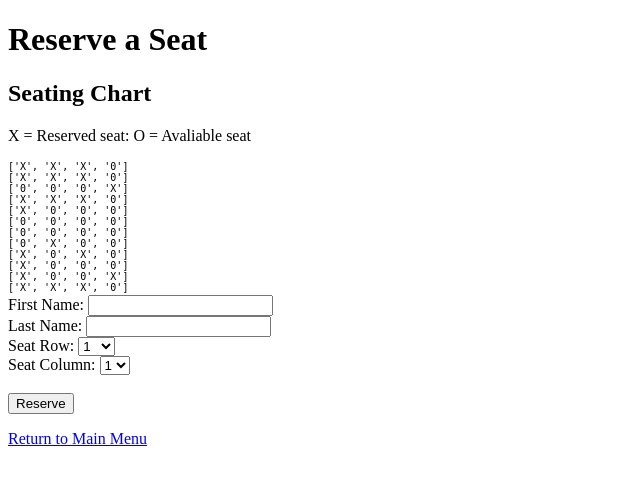
After one commit to ClaudiaFue/Final_Project-4320, a Flask app: page /reserve in a window 1280 px wide. The commit adds this page. Shown: the top 485 px of the page, without its empty margins (0-640 px from the left). Run offline with Flask 3, Linux system fonts and the light colour scheme; data comes from the database, SQL or seed files in the repository; both versions use the stored data as it was after the commit.

Commit message:
added reservation and admin functionalities

```diff
--- /dev/null
+++ b/Templates/reserve.html
@@ -0,0 +1,60 @@
+<!DOCTYPE html>
+<html lang="en">
+<head>
+    <meta charset="UTF-8">
+    <meta name="viewport" content="width=device-width, initial-scale=1.0">
+    <title>Reserve a Seat</title>
+    <style>
+        .matrix {
+            font-family: monospace;
+            font-size: 10px;
+            margin-bottom: 2px;
+            margin-top: 2px;
+        }
+        .error {
+            color: red; /* Make error messages red */
+        }
+    </style>
+</head>
+<body>
+    <h1>Reserve a Seat</h1>
+    {% if message %}
+        <p class="{% if 'Invalid' in message.lower() or 'already' in message.lower() %}error{% endif %}">{{ message|safe }}</p>
+    {% endif %}
+    <div>
+        <h2>Seating Chart</h2>
+        <p>X = Reserved seat: O = Avaliable seat </p>
+    </div>
+    <div class="matrix">
+        {% for row in seating_chart %}
+            ['{{ row[0] }}', '{{ row[1] }}', '{{ row[2] }}', '{{ row[3] }}']<br>
+        {% endfor %}
+    </div>
+    <form action="/reserve" method="post"> <!-- POST request to handle reservation -->
+        <!-- User input for reservation -->
+        <label for="first_name">First Name:</label>
+        <input type="text" id="first_name" name="first_name" required>
+        <br>
+        <label for="last_name">Last Name:</label>
+        <input type="text" id="last_name" name="last_name" required>
+        <br>
+        <label for="seat_row">Seat Row:</label>
+        <select id="seat_row" name="seat_row" required>
+            {% for i in range(1, 13) %}
+                <option value="{{ i }}">{{ i }}</option>
+            {% endfor %}
+        </select>
+        <br>
+        <label for="seat_column">Seat Column:</label>
+        <select id="seat_column" name="seat_column" required>
+            {% for i in range(1, 5) %}
+                <option value="{{ i }}">{{ i }}</option>
+            {% endfor %}
+        </select>
+        <br>
+        <br>
+        <button type="submit">Reserve</button> <!-- Submit the reservation -->
+    </form>
+    <p><a href="/">Return to Main Menu</a></p>
+</body>
+</html>
--- a/app.py
+++ b/app.py
@@ -1,6 +1,6 @@
 import sqlite3
 from flask import Flask, request, redirect, url_for, flash, render_template
-
+import random
 app = Flask(__name__)
 app.config["DEBUG"] = True
 app.secret_key = "secret_key"
@@ -30,10 +30,9 @@ def admin_login():
         password = request.form["password"]
 
         if check_credentials(username, password):
-            flash("Logged in", "success")
             return redirect(url_for("admin_dashboard"))
         else:
-            flash("Invalid login.", "error")
+            flash("Invalid username or password. Please try again.", "error")
             return redirect(url_for("admin_login"))
 
     return render_template("admin_login.html")
@@ -41,7 +40,74 @@ def admin_login():
 
 @app.route("/admin_dashboard")
 def admin_dashboard():
-    return "<h1>Welcome to the Admin Dashboard!</h1>"
+    conn = get_db_connection()
+    cursor = conn.cursor()
+
+    seating_chart = [['0' for _ in range(4)] for _ in range(12)]
+    cursor.execute("SELECT seatRow, seatColumn FROM reservations")
+    reserved = cursor.fetchall()
+    for seat in reserved:
+        row, col = seat
+        seating_chart[row-1][col-1] = 'X'
+    cursor.execute("SELECT SUM(price) FROM reservations")
+    result = cursor.fetchone()
+    sales = result[0] if result[0] is not None else 0
+
+    conn.close()
+    return render_template("admin_dashboard.html", seating_chart=seating_chart, sales=sales)
+def get_cost_matrix():
+    matrix = [[100, 75, 50, 100] for row in range(12)]
+    return matrix
+def generate_eticket_number(passenger_name):
+    name_parts = passenger_name.replace(" ", "")  # Remove spaces for continuous formatting
+    random_case_name = ''.join(
+        random.choice([char.upper(), char.lower()]) for char in name_parts
+    )
+    random_number = random.randint(1000, 9999)
+    ticket_number = f"{random_case_name}{random_number}"
+    return ticket_number
+@app.route("/reserve", methods=["GET", "POST"])
+def reserve():
+    conn = get_db_connection()
+    cursor = conn.cursor()
+
+    matrix = get_cost_matrix()
+    seating_chart = [['0' for _ in range(4)] for _ in range(12)]
+    cursor.execute("SELECT seatRow, seatColumn FROM reservations")
+    reserved = cursor.fetchall()
+    for seat in reserved:
+        row, col = seat
+        seating_chart[row-1][col-1] = 'X'
+    seat_row = None
+    seat_column = None
+    message = None
+    if request.method=="POST":
+        first_name = request.form["first_name"]
+        last_name = request.form["last_name"]
+        passenger_name = f"{first_name} {last_name}"
+        seat_row = int(request.form["seat_row"]) - 1
+        seat_column = int(request.form["seat_column"])- 1
+
+        if 0<= seat_row < 12 and 0<=seat_column <4:
+            if seating_chart[seat_row][seat_column] =='X':
+                message = "Seat already reserved"
+            else:
+                price = matrix[seat_row][seat_column]
+                eTicketNumber = generate_eticket_number(passenger_name)
+                try:
+                    cursor.execute(
+                         "INSERT INTO reservations (passengerName, seatRow, seatColumn, price, eTicketNumber) VALUES (?, ?, ?, ?,?)",
+                        (passenger_name, seat_row + 1, seat_column + 1, price, eTicketNumber)
+                    )
+                    conn.commit()
+                    message = f"Congratualtion {passenger_name}! Row: {seat_row + 1} Seat:{seat_column +1} is now reserved for you.<br> Your ticket number is: {eTicketNumber}"
+                except sqlite3.IntegrityError:
+                    message= "Seat already taken"
+
+        else:
+            message = "Invalid seat selection"
+        conn.close()
+    return render_template("reserve.html", seating_chart=seating_chart, message=message)
 
 
 app.run(host="0.0.0.0")
--- a/schema.sql
+++ b/schema.sql
@@ -1,11 +1,11 @@
 DROP TABLE IF EXISTS reservations;
-
 CREATE TABLE reservations (
     id INTEGER PRIMARY KEY AUTOINCREMENT,
     passengerName TEXT NOT NULL,
     seatRow INTEGER NOT NULL,
     seatColumn INTEGER NOT NULL,
     eTicketNumber TEXT NOT NULL,
+    price INTEGER NOT NULL,
     created TIMESTAMP NOT NULL DEFAULT CURRENT_TIMESTAMP
 );
 
```
Also changed, not shown: Templates/admin_dashboard.html (+22 -29 lines), Templates/admin_login.html (+18 -1 lines), reserve.html (deleted, +0 -29 lines), reservations.db.
